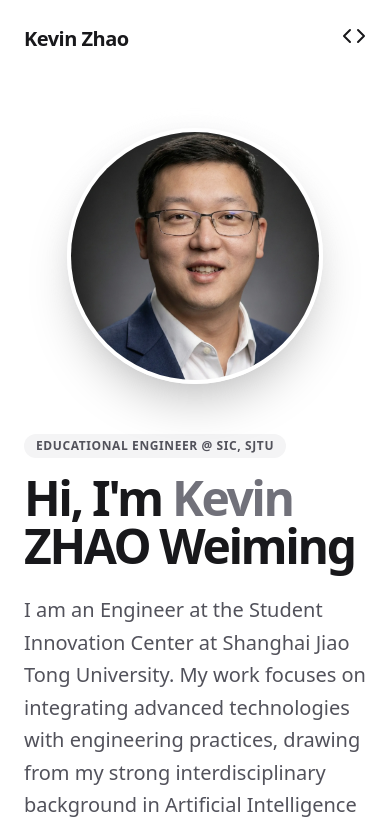
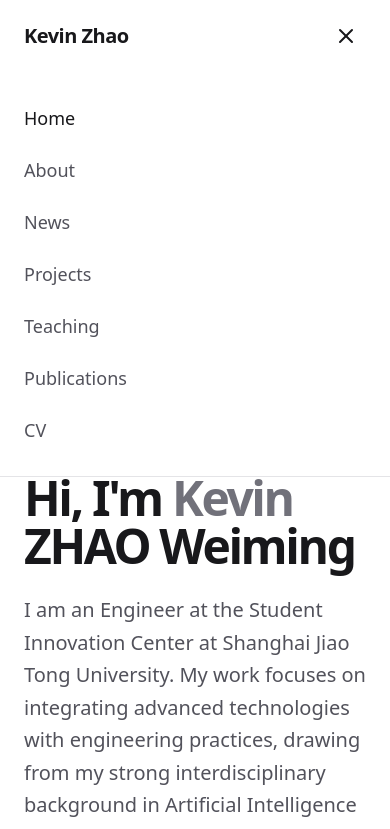
Before and after one commit to zwm0426/zwm0426.github.io, an Astro site: page / in a window 390 px wide. Both pictures are taken after a click on the button 354 px from the left and 36 px from the top of the page. Shown: the top 829 px of the page. Built offline with nearby package versions, Linux system fonts and the light colour scheme; Astro itself is replaced by a stand-in of ours.

Commit message:
mobile navbar

```diff
--- a/src/components/Navbar.tsx
+++ b/src/components/Navbar.tsx
@@ -1,9 +1,10 @@
 import React, { useState, useEffect } from 'react';
-import { Code } from 'lucide-react';
+import { Code, X } from 'lucide-react'; // 引入 X 图标作为关闭按钮
 
 const Navbar = () => {
   const [isScrolled, setIsScrolled] = useState(false);
   const [currentPath, setCurrentPath] = useState('');
+  const [isMenuOpen, setIsMenuOpen] = useState(false); // 👉 第一步：新增控制状态
 
   useEffect(() => {
     setCurrentPath(window.location.pathname);
@@ -13,6 +14,11 @@ const Navbar = () => {
     window.addEventListener('scroll', handleScroll);
     return () => window.removeEventListener('scroll', handleScroll);
   }, []);
+
+  // 当路径改变时自动关闭菜单
+  useEffect(() => {
+    setIsMenuOpen(false);
+  }, [currentPath]);
 
   const navLinks = [
     { name: 'Home', href: '/', type: 'route' },
@@ -38,14 +44,16 @@ const Navbar = () => {
   };
 
   return (
+    <>
       <nav className={`fixed top-0 left-0 right-0 z-50 transition-all duration-300 ${
-      isScrolled || currentPath !== '/' ? 'bg-white/80 backdrop-blur-md border-b border-zinc-200 py-4' : 'bg-transparent py-6'
+        isScrolled || currentPath !== '/' || isMenuOpen ? 'bg-white/80 backdrop-blur-md border-b border-zinc-200 py-4' : 'bg-transparent py-6'
       }`}>
         <div className="max-w-6xl mx-auto px-6 flex justify-between items-center">
           <a href="/" className="text-xl font-semibold tracking-tight text-zinc-900">
             Kevin Zhao
           </a>
 
+          {/* Desktop Menu - 保持不变 */}
           <div className="hidden md:flex space-x-8">
             {navLinks.map((link) => (
               link.type === 'route' ? (
@@ -71,13 +79,41 @@ const Navbar = () => {
             ))}
           </div>
 
+          {/* Mobile Menu Button - 👉 第二步：绑定点击事件 */}
           <div className="md:hidden">
-           <button className="text-zinc-900">
-             <Code size={24} />
+             <button
+               onClick={() => setIsMenuOpen(!isMenuOpen)}
+               className="text-zinc-900 p-2 focus:outline-none"
+             >
+               {isMenuOpen ? <X size={24} /> : <Code size={24} />}
              </button>
           </div>
         </div>
+
+        {/* Mobile Menu Overlay - 👉 第三步：渲染折叠菜单 */}
+        <div className={`md:hidden absolute top-full left-0 right-0 bg-white border-b border-zinc-200 transition-all duration-300 origin-top ${
+          isMenuOpen ? 'scale-y-100 opacity-100' : 'scale-y-0 opacity-0 pointer-events-none'
+        }`}>
+          <div className="px-6 py-8 flex flex-col space-y-6">
+            {navLinks.map((link) => (
+              <a
+                key={link.name}
+                href={link.href}
+                onClick={(e) => {
+                  if (link.type === 'hash') handleHashClick(e, link.href);
+                  setIsMenuOpen(false); // 点击后自动关闭
+                }}
+                className={`text-lg font-medium ${
+                  currentPath === link.href ? 'text-zinc-900' : 'text-zinc-600'
+                }`}
+              >
+                {link.name}
+              </a>
+            ))}
+          </div>
+        </div>
       </nav>
+    </>
   );
 };
 
```
Lines whose indentation alone changed are shown as unchanged.
